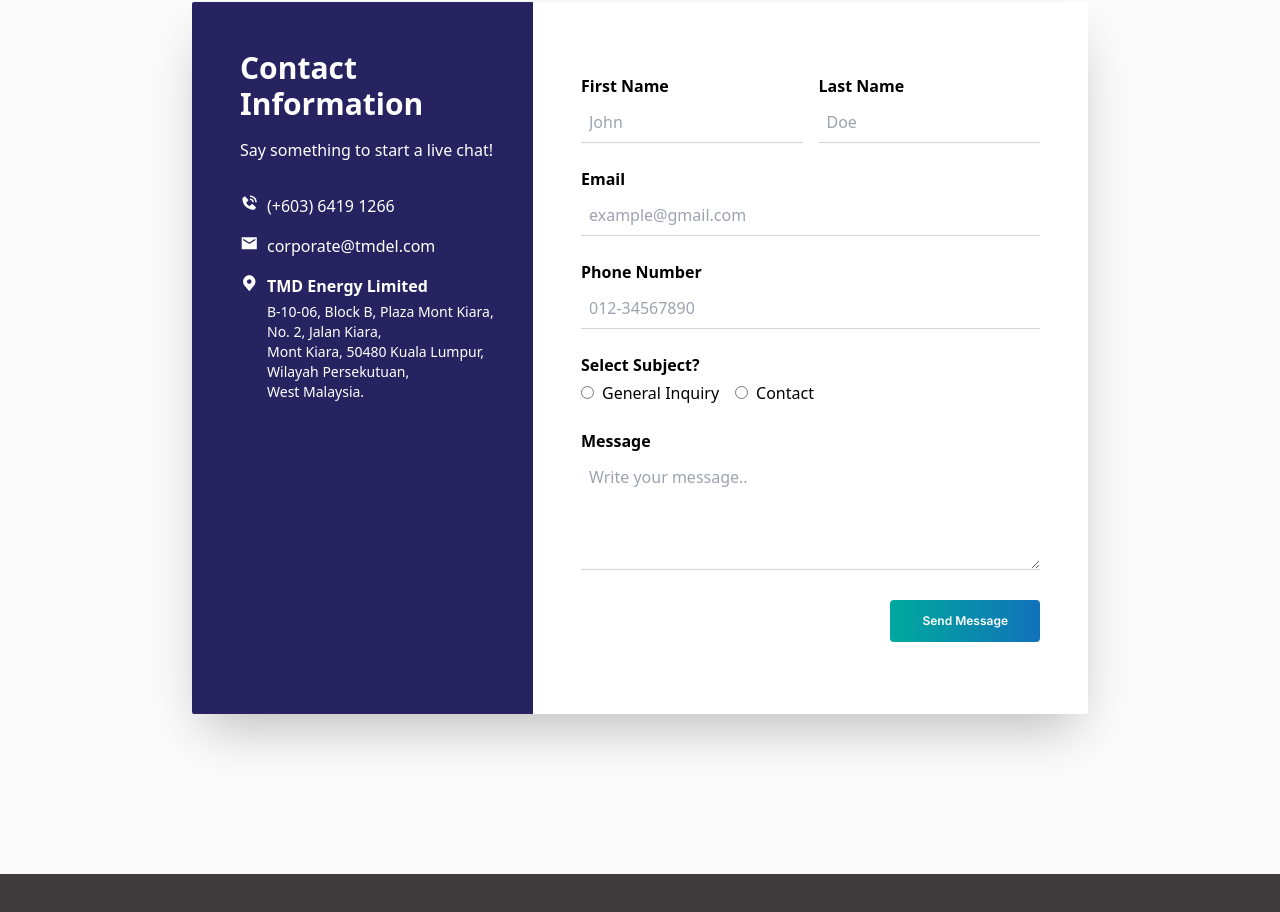
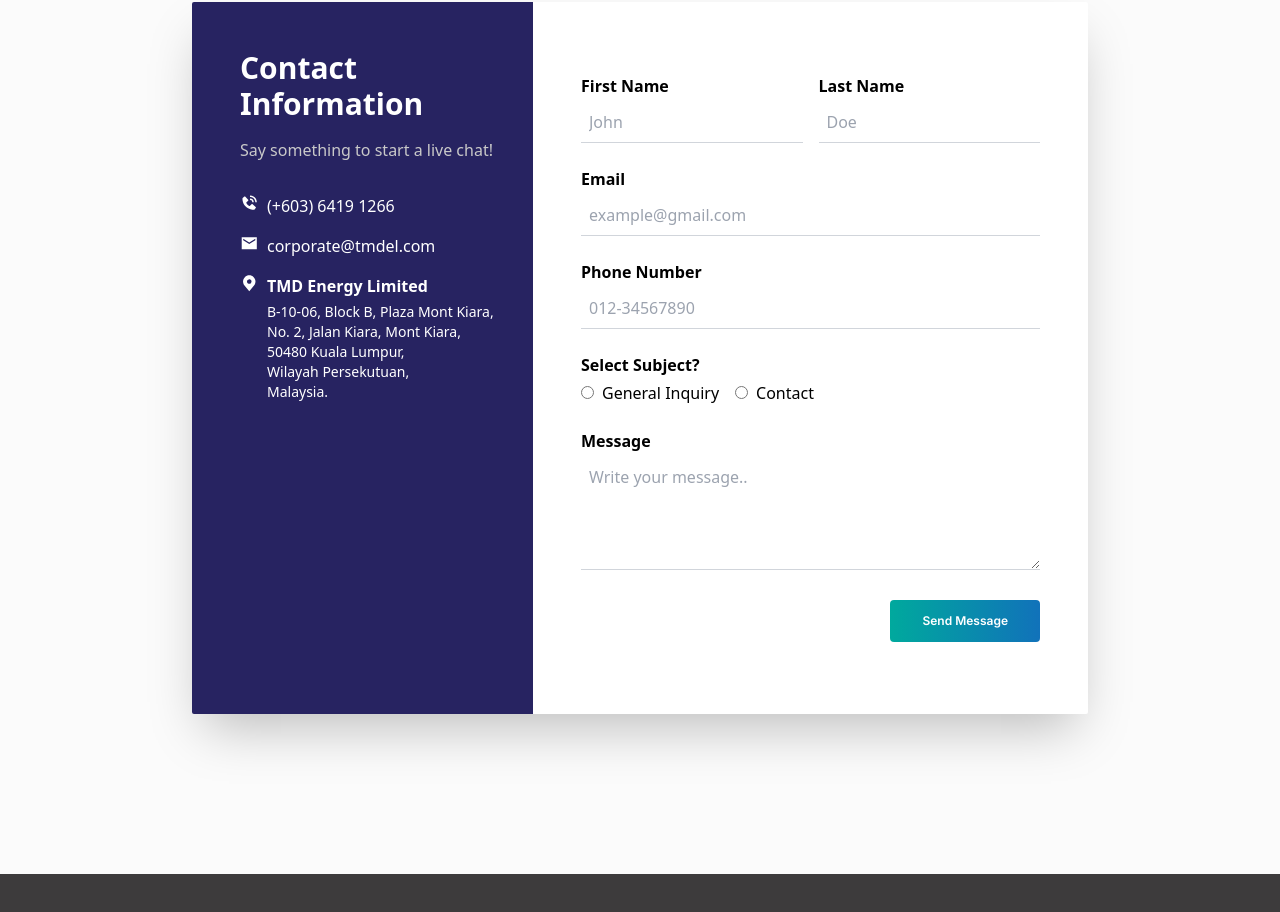
Before and after one commit to aqlhsyfqhsym/tmd-el, a Next.js app: page /contact in a window 1280 px wide. Shown: the part 987-1899 px from the top of the page. Built offline with nearby package versions, Linux system fonts and the light colour scheme.

Commit message:
update content

```diff
--- a/components/organisms/ContactCard/index.tsx
+++ b/components/organisms/ContactCard/index.tsx
@@ -5,7 +5,7 @@
     <div className="flex bg-white shadow-2xl rounded-sm overflow-hidden">
       <div className="bg-[#272361] text-white pl-12 pr-8 py-12  w-2/5">
         <h2 className="text-3xl font-bold pb-4">Contact Information</h2>
-        <p className="pb-4">Say something to start a live chat!</p>
+        <p className="pb-4 text-[#C9C9C9]">Say something to start a live chat!</p>
         <div className="mt-4 space-y-2">
           <div className="flex gap-2 items-start pb-2">
             <span className="text-xl">
@@ -74,9 +74,9 @@
               <p className="font-bold">TMD Energy Limited</p>
               <p className="mt-1 text-sm">
                 B-10-06, Block B, Plaza Mont Kiara,<br/>
-                No. 2, Jalan Kiara,<br/>
-                 Mont Kiara, 50480 Kuala Lumpur,<br/>
-                  Wilayah Persekutuan,<br/> West Malaysia.
+                No. 2, Jalan Kiara, Mont Kiara,<br/>
+                50480 Kuala Lumpur,<br/>
+                Wilayah Persekutuan,<br/>Malaysia.
               </p>
             </div>
           </div>
```
